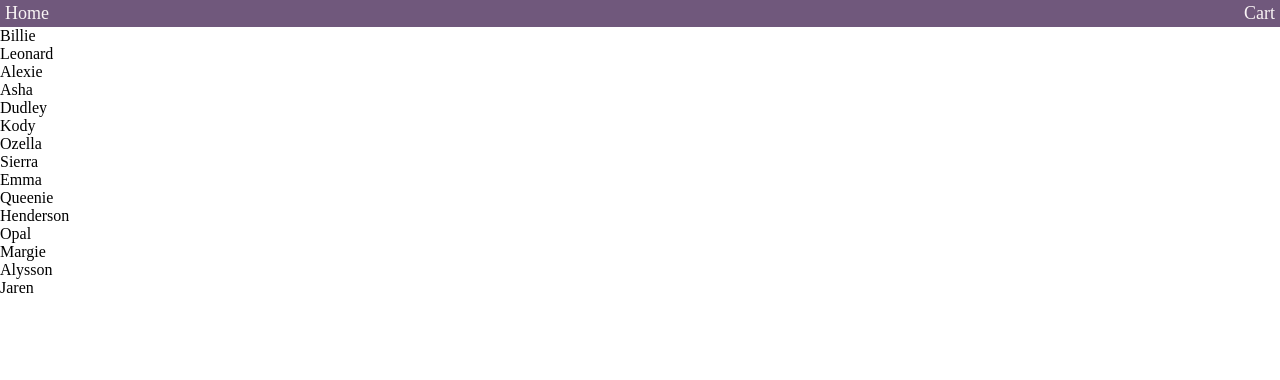
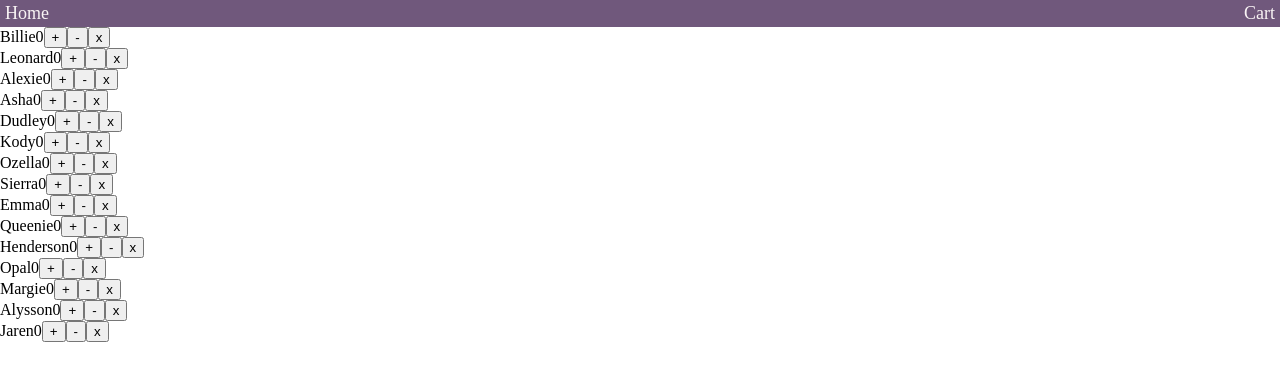
Before and after one commit to zyzaya/cart, a React (Create React App) app: page /cart in a window 1280 px wide. Shown: the top 380 px of the page. Built offline with nearby package versions, Linux system fonts and the light colour scheme.

Commit message:
create CartItem component

```diff
--- a/package.json
+++ b/package.json
@@ -36,6 +36,7 @@
     ]
   },
   "devDependencies": {
-    "@faker-js/faker": "^7.2.0"
+    "@faker-js/faker": "^7.2.0",
+    "uniqid": "^5.4.0"
   }
 }
--- a/src/App.js
+++ b/src/App.js
@@ -3,12 +3,15 @@ import { faker } from '@faker-js/faker';
 import Item from './components/Item';
 import Navbar from './components/Navbar';
 import Cart from './components/Cart';
+import uniqid from 'uniqid';
 
 function App() {
   let image = faker.image.abstract();
   let name = faker.name.firstName();
-  let items = [...new Array(15)].map((e) => ({ name: faker.name.firstName() }));
-  console.log(items);
+  let items = [...new Array(15)].map((e) => ({
+    name: faker.name.firstName(),
+    key: uniqid(),
+  }));
 
   return (
     <div className="App">
--- a/src/components/Cart.js
+++ b/src/components/Cart.js
@@ -1,8 +1,10 @@
+import CartItem from './CartItem';
+
 export default function Cart(props) {
   return (
     <div className="Cart">
       {props.items.map((i) => (
-        <div>{i.name}</div>
+        <CartItem key={i.key} name={i.name} count={0} />
       ))}
     </div>
   );
--- /dev/null
+++ b/src/components/CartItem.js
@@ -0,0 +1,11 @@
+export default function CartItem(props) {
+  return (
+    <div className="CartItem">
+      <span>{props.name}</span>
+      <span>{props.count}</span>
+      <button>+</button>
+      <button>-</button>
+      <button>x</button>
+    </div>
+  );
+}
```
Also changed, not shown: 1 other file (tests, documents, lock files or other folders).
